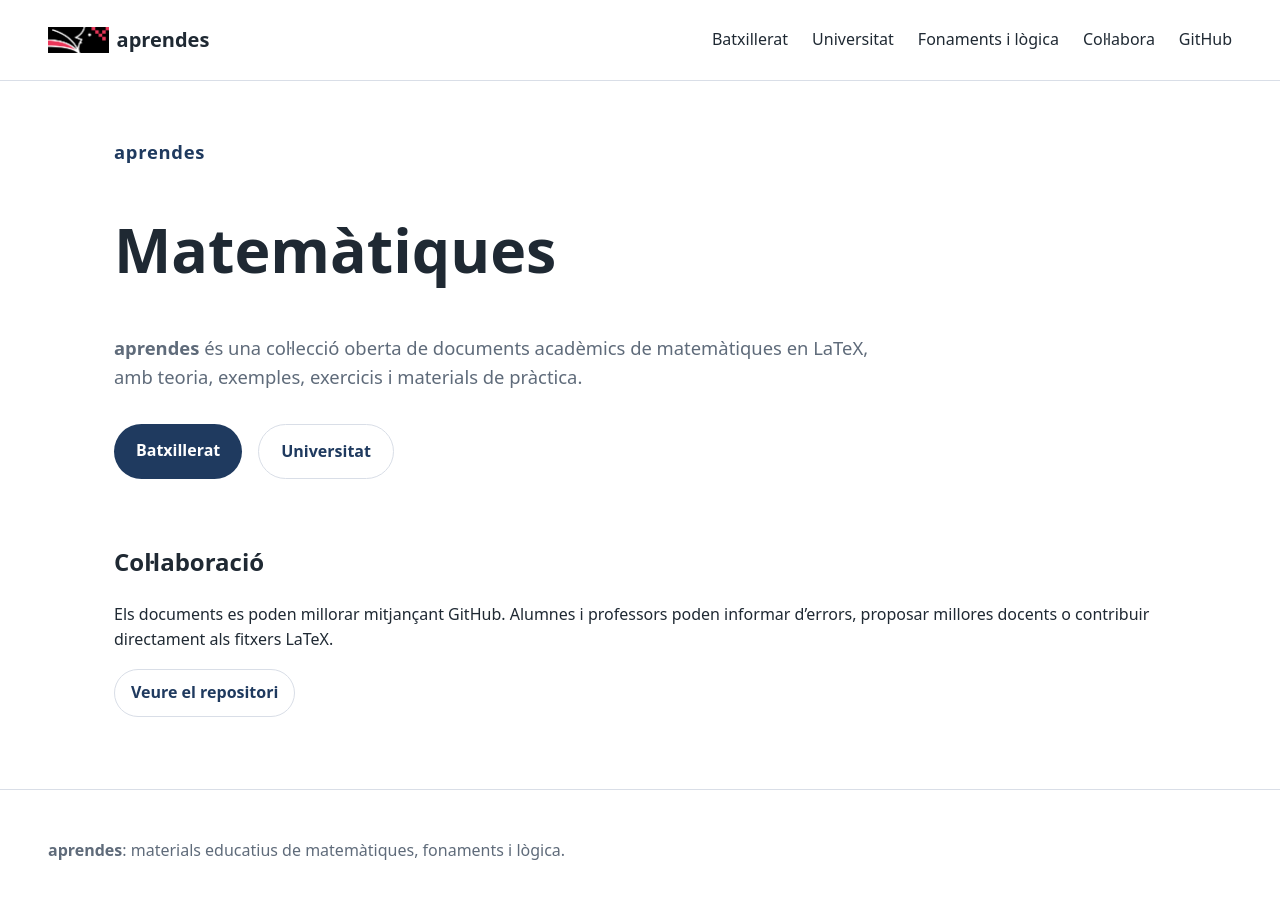
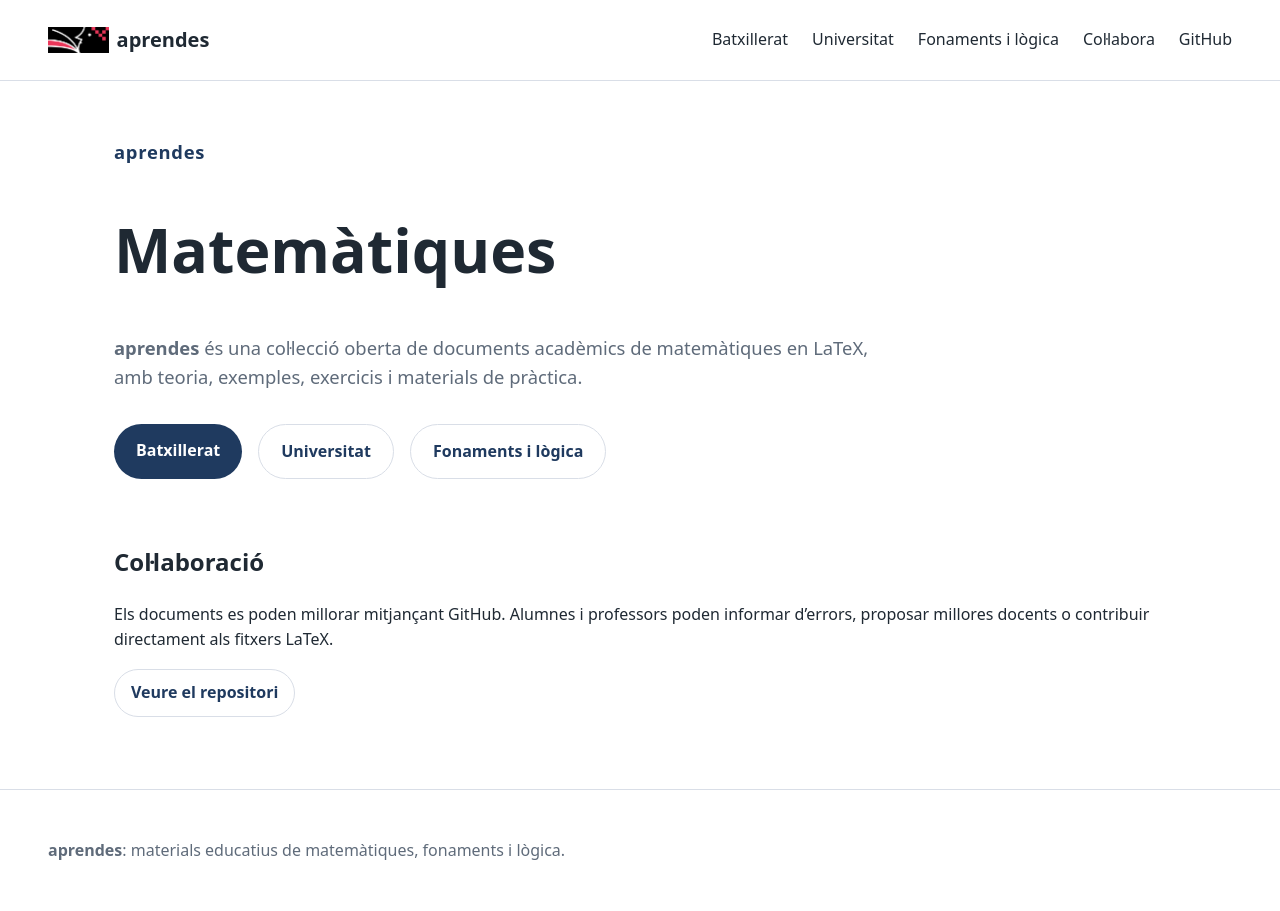
Before and after one commit to maperello/aprendes, a Jekyll site: the page built from index.md, in a window 1280 px wide. Built offline with Jekyll 4.4.1, drawn with Linux system fonts in a browser that asks for light colours.

Commit message:
Add 'Fonaments i lògica' button to hero section
Added a new button for 'Fonaments i lògica' in the hero section.

```diff
--- a/index.md
+++ b/index.md
@@ -2,33 +2,27 @@
 layout: default
 title: Inici
 ---
-
 <section class="hero">
   <p class="site-kicker"><strong>aprendes</strong></p>
-
   <h1>Matemàtiques</h1>
-
   <p>
     <strong>aprendes</strong> és una col·lecció oberta de documents acadèmics
     de matemàtiques en LaTeX, amb teoria, exemples, exercicis i materials
     de pràctica.
   </p>
-
   <div class="hero-actions">
     <a class="button large" href="{{ site.baseurl }}/batxillerat/">Batxillerat</a>
     <a class="button large secondary" href="{{ site.baseurl }}/universitat/">Universitat</a>
+    <a class="button large secondary" href="{{ site.baseurl }}/logcat/">Fonaments i lògica</a>
   </div>
 </section>
-
 <section>
   <h2>Col·laboració</h2>
-
   <p>
     Els documents es poden millorar mitjançant GitHub. Alumnes i professors
     poden informar d’errors, proposar millores docents o contribuir directament
     als fitxers LaTeX.
   </p>
-
   <p>
     <a class="button secondary" href="https://github.com/maperello/aprendes">Veure el repositori</a>
   </p>
```
